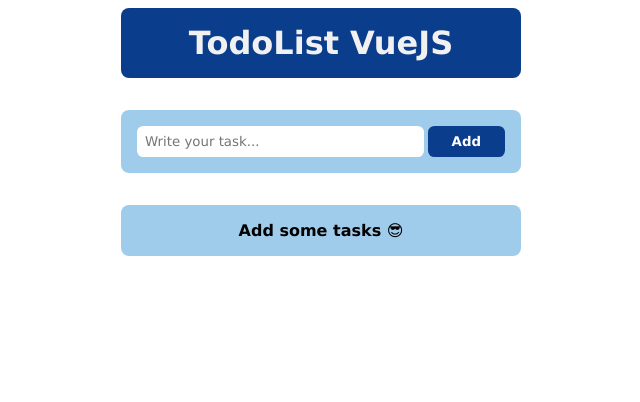
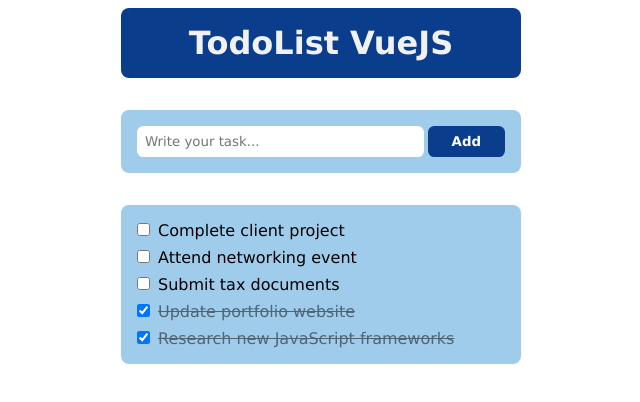
Before and after one commit to valentin-grenier/todo-vue, a Vue app: page / in a window 1280 px wide. Shown: the top 402 px of the page, without its empty margins (319-959 px from the left). Built offline with nearby package versions, Linux system fonts and the light colour scheme.

Commit message:
Feature: To do tasks are displayed on top of the list, sorting is done on load, when adding a new task and when completing a task

```diff
--- a/src/App.vue
+++ b/src/App.vue
@@ -39,7 +39,33 @@
 <script setup>
 import { ref } from 'vue';
 
-const tasks = ref([]);
+const tasks = ref([
+	{
+		title: 'Complete client project',
+		completed: false,
+		date: new Date('2024-08-10'),
+	},
+	{
+		title: 'Update portfolio website',
+		completed: true,
+		date: new Date('2024-07-28'),
+	},
+	{
+		title: 'Attend networking event',
+		completed: false,
+		date: new Date('2024-08-15'),
+	},
+	{
+		title: 'Submit tax documents',
+		completed: false,
+		date: new Date('2024-08-18'),
+	},
+	{
+		title: 'Research new JavaScript frameworks',
+		completed: true,
+		date: new Date('2024-07-25'),
+	},
+]);
 
 const newTask = ref({
 	title: '',
@@ -63,12 +89,31 @@
 			completed: false,
 			date: null,
 		};
+
+		sortTasks();
 	}
 };
 
 const completeTask = (task) => {
 	task.completed = !task.completed;
+
+	sortTasks();
 };
+
+const sortTasks = () => {
+	tasks.value.sort((a, b) => {
+		if (a.completed && !b.completed) {
+			return 1;
+		} else if (!a.completed && b.completed) {
+			return -1;
+		} else {
+			return 0;
+		}
+	});
+};
+
+// == Sort tasks on load
+sortTasks();
 </script>
 
 <style scoped>
```
Also changed, not shown: 1 other file (tests, documents, lock files or other folders).
